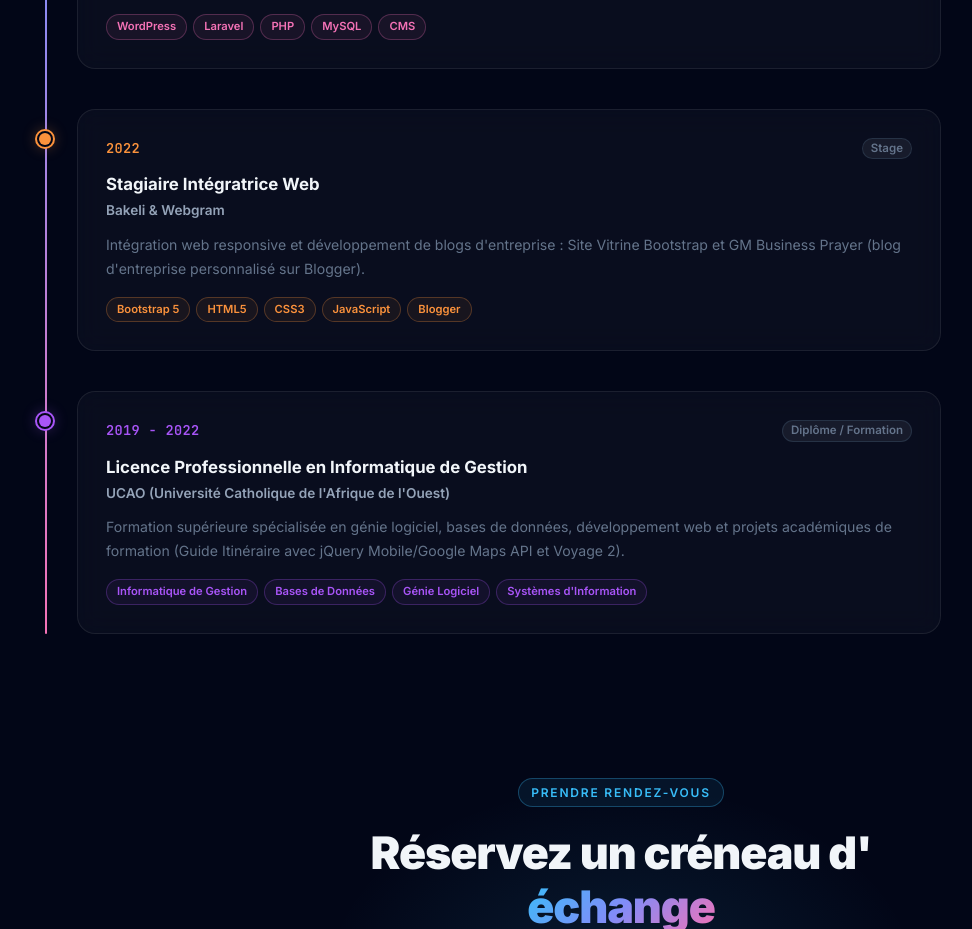
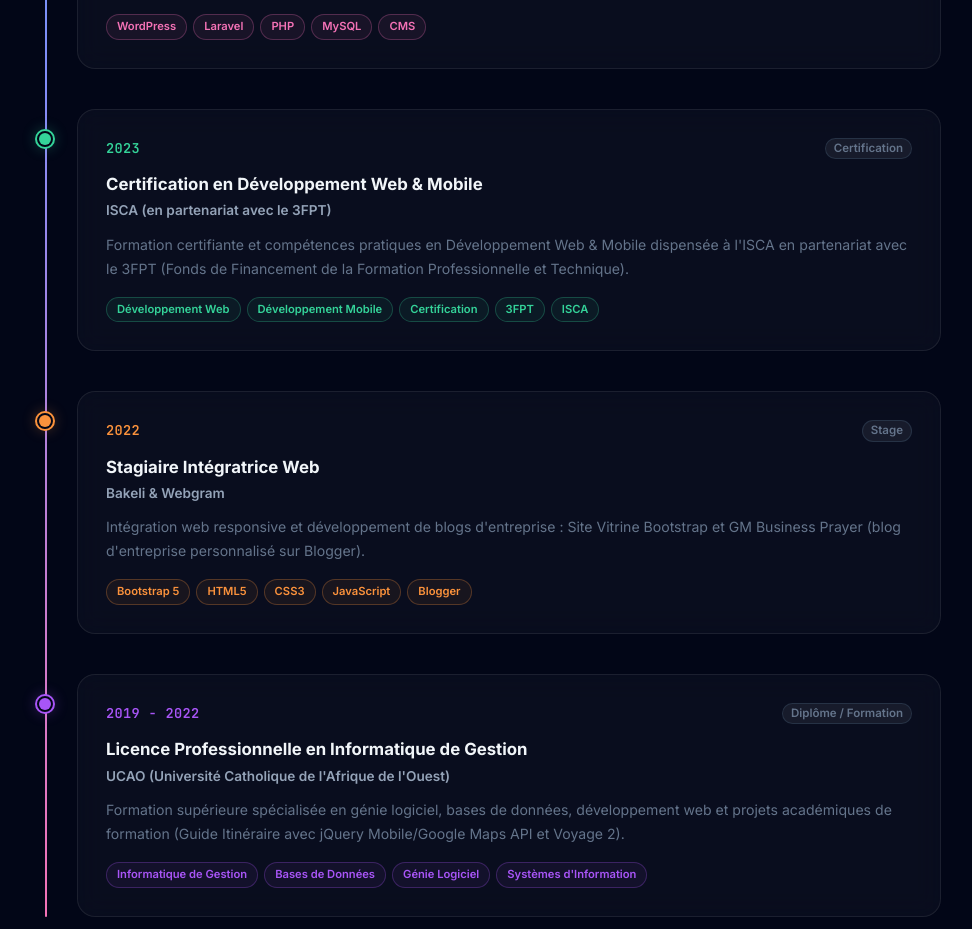
Before and after one commit to mmilinda/FolioMM, a React (Vite) app: page / in a window 1280 px wide. Shown: the part 5520-6449 px from the top of the page, without its empty margins (19-991 px from the left). Built offline with nearby package versions, Linux system fonts and the light colour scheme; no server answers.

Commit message:
parcours certificat

```diff
--- a/src/components/Experience.jsx
+++ b/src/components/Experience.jsx
@@ -25,6 +25,13 @@ const translations = {
         period: '2023',
         desc: "Conception et intégration de sites vitrines et plateformes CMS (Site Zawiya). Modélisation de bases de données relationnelles MySQL.",
         techs: ['WordPress', 'Laravel', 'PHP', 'MySQL', 'CMS'],
+      },
+      {
+        role: 'Certification en Développement Web & Mobile',
+        company: 'ISCA (en partenariat avec le 3FPT)',
+        period: '2023',
+        desc: "Formation certifiante et compétences pratiques en Développement Web & Mobile dispensée à l'ISCA en partenariat avec le 3FPT.",
+        techs: ['Développement Web', 'Développement Mobile', 'Certification', '3FPT', 'ISCA'],
       },
       {
         role: 'Stagiaire Intégratrice Web',
@@ -66,6 +73,13 @@ const translations = {
         period: '2023',
         desc: 'Design and integration of showcase websites and CMS portals (Site Zawiya). Relational database modeling with MySQL.',
         techs: ['WordPress', 'Laravel', 'PHP', 'MySQL', 'CMS'],
+      },
+      {
+        role: 'Web & Mobile Development Certification',
+        company: 'ISCA (in partnership with 3FPT)',
+        period: '2023',
+        desc: 'Professional Certification in Web & Mobile Development earned at ISCA in partnership with 3FPT.',
+        techs: ['Web Development', 'Mobile Development', 'Certification', '3FPT', 'ISCA'],
       },
       {
         role: 'Web Integrator Intern',
--- a/src/components/Timeline.jsx
+++ b/src/components/Timeline.jsx
@@ -41,6 +41,17 @@ export default function Timeline() {
         ? "Design & integration of corporate showcase portals: Site Zawiya (WordPress CMS platform) and real estate database modeling."
         : "Conception et intégration de sites vitrines et plateformes CMS : Site Zawiya (portail développé avec le CMS WordPress) et modélisation de bases de données relationnelles MySQL.",
       tags: ["WordPress", "Laravel", "PHP", "MySQL", "CMS"],
+    },
+    {
+      year: "2023",
+      role: isEn ? "Web & Mobile Development Certification" : "Certification en Développement Web & Mobile",
+      company: "ISCA (en partenariat avec le 3FPT)",
+      type: isEn ? "Certification" : "Certification",
+      color: "#34d399",
+      desc: isEn
+        ? "Professional Certification in Web & Mobile Development earned at ISCA in partnership with the 3FPT (Professional and Technical Training Financing Fund)."
+        : "Formation certifiante et compétences pratiques en Développement Web & Mobile dispensée à l'ISCA en partenariat avec le 3FPT (Fonds de Financement de la Formation Professionnelle et Technique).",
+      tags: ["Développement Web", "Développement Mobile", "Certification", "3FPT", "ISCA"],
     },
     {
       year: "2022",
--- a/src/context/SiteDataContext.jsx
+++ b/src/context/SiteDataContext.jsx
@@ -136,6 +136,15 @@ const defaultTimeline = [
     description: "Conception et intégration de sites vitrines et plateformes CMS : Site Zawiya (portail développé avec le CMS WordPress) et modélisation de bases de données relationnelles MySQL.",
     tags: ["WordPress", "Laravel", "PHP", "MySQL", "CMS"],
     type: "work",
+  },
+  {
+    id: "time-cert-isca",
+    year: "2023",
+    title: "Certification en Développement Web & Mobile",
+    company: "ISCA (en partenariat avec le 3FPT)",
+    description: "Formation certifiante et compétences pratiques en Développement Web & Mobile dispensée à l'ISCA en partenariat avec le Fonds de Financement de la Formation Professionnelle et Technique (3FPT).",
+    tags: ["Développement Web", "Développement Mobile", "Certification", "3FPT", "ISCA"],
+    type: "education",
   },
   {
     id: "time-4",
```
